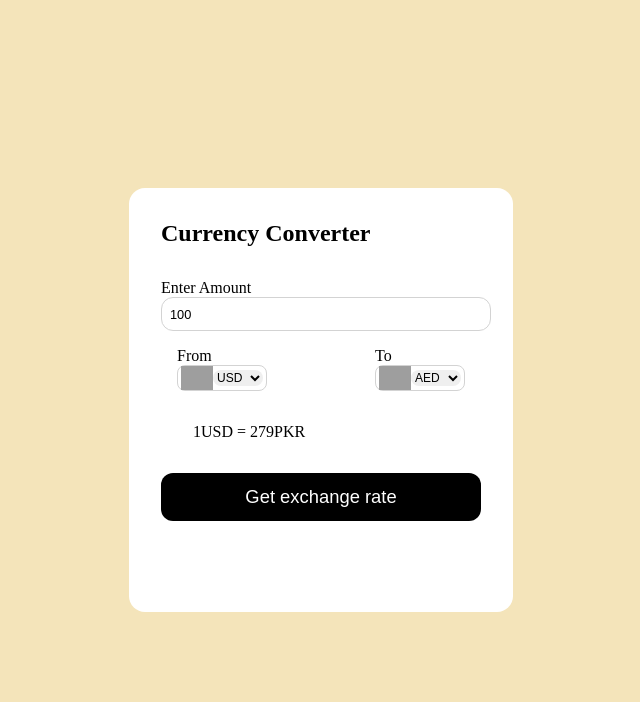
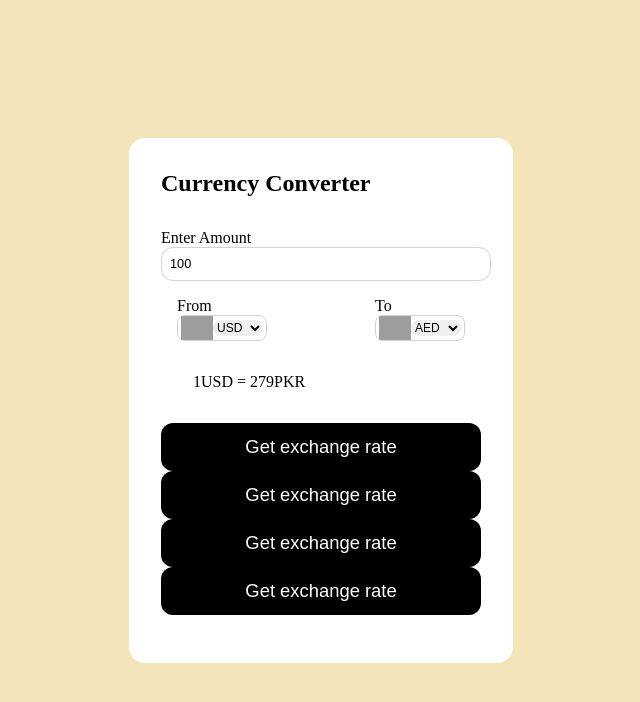
Before and after one commit to Aizazulhaq7/Calculator, a plain HTML site: page index.html in a window 1280 px wide. Shown: the whole page, without its empty margins (319-959 px from the left). Drawn offline with Linux system fonts and the light colour scheme; grey boxes are pictures that could not be loaded.

Commit message:
html & css changes

```diff
--- a/index.html
+++ b/index.html
@@ -32,6 +32,9 @@
         </div>
         <div class="msg">1USD = 279PKR</div>
         <button>Get exchange rate</button>
+        <button>Get exchange rate</button>
+        <button>Get exchange rate</button>
+        <button>Get exchange rate</button>
       </form>
     </div>
     <script src="code.js"></script>
--- a/style.css
+++ b/style.css
@@ -88,3 +88,12 @@ form button {
     font-size: 1.15rem;
     cursor: pointer;
 }
+
+
+form button {
+    height: 3rem;
+    background-color: black;
+    color: white;
+    font-size: 1.15rem;
+    cursor: pointer;
+}
```
